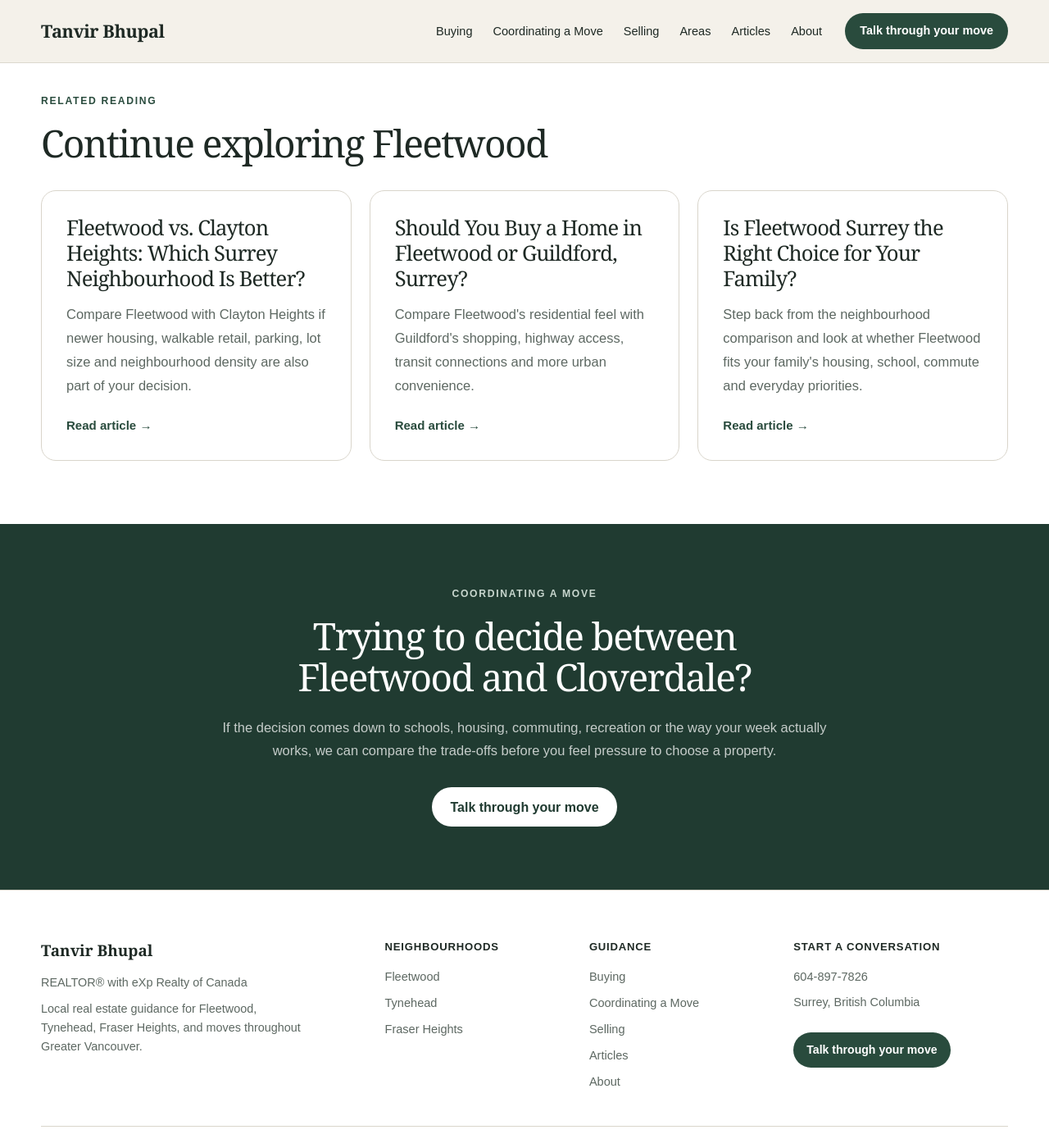
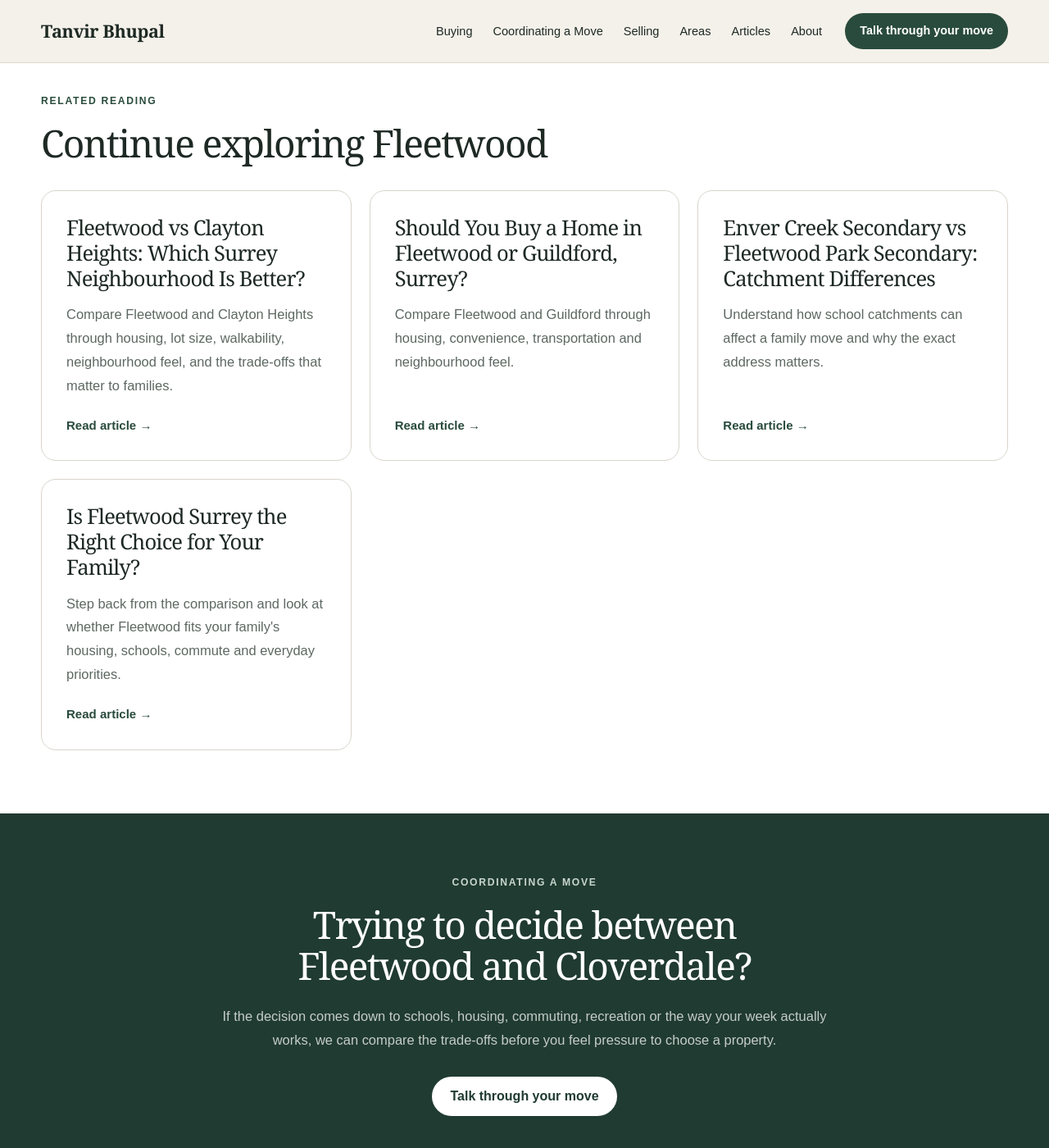
Before and after one commit to gvancouverhomes/tanvirbhupal-website, a Jekyll site: the page built from articles/fleetwood-vs-cloverdale-choosing-the-right-pocket-for-your-kids.md, in a window 1280 px wide and 1400 px high, scrolled down 4672 px. Shown: the whole window at 82% size. Built offline with Jekyll 4.4.1, drawn with Linux system fonts in a browser that asks for light colours.

Commit message:
Fix Clayton Heights link in Fleetwood vs Cloverdale
Updated related articles' titles, URLs, and summaries for clarity and consistency.

```diff
--- a/articles/fleetwood-vs-cloverdale-choosing-the-right-pocket-for-your-kids.md
+++ b/articles/fleetwood-vs-cloverdale-choosing-the-right-pocket-for-your-kids.md
@@ -14,15 +14,21 @@ articles_url: /articles/
 articles_canonical: "https://tanvirbhupal.com/articles/"
 quick_answer: "Fleetwood may suit families who want a more contained daily routine, established residential streets and improving rapid-transit access. Cloverdale may suit families who value a stronger historic community identity, varied housing pockets and access to major athletic facilities. The better choice depends on the exact school address, commute, housing trade-offs and how your family actually spends a normal week."
 related_articles:
-  - title: "Fleetwood vs. Clayton Heights: Which Surrey Neighbourhood Is Better?"
-    url: /articles/fleetwood-vs-clayton-heights/
-    summary: "Compare Fleetwood with Clayton Heights if newer housing, walkable retail, parking, lot size and neighbourhood density are also part of your decision."
+  - title: "Fleetwood vs Clayton Heights: Which Surrey Neighbourhood Is Better?"
+    url: /articles/fleetwood-vs-clayton-heights-which-surrey-neighbourhood-is-better/
+    summary: "Compare Fleetwood and Clayton Heights through housing, lot size, walkability, neighbourhood feel, and the trade-offs that matter to families."
+
   - title: "Should You Buy a Home in Fleetwood or Guildford, Surrey?"
     url: /articles/should-you-buy-a-home-in-fleetwood-or-guildford-surrey/
-    summary: "Compare Fleetwood's residential feel with Guildford's shopping, highway access, transit connections and more urban convenience."
+    summary: "Compare Fleetwood and Guildford through housing, convenience, transportation and neighbourhood feel."
+
+  - title: "Enver Creek Secondary vs Fleetwood Park Secondary: Catchment Differences"
+    url: /articles/enver-creek-secondary-vs-fleetwood-park-secondary-catchment-differences/
+    summary: "Understand how school catchments can affect a family move and why the exact address matters."
+
   - title: "Is Fleetwood Surrey the Right Choice for Your Family?"
     url: /articles/is-fleetwood-surrey-the-right-choice-for-your-family/
-    summary: "Step back from the neighbourhood comparison and look at whether Fleetwood fits your family's housing, school, commute and everyday priorities."
+    summary: "Step back from the comparison and look at whether Fleetwood fits your family's housing, schools, commute and everyday priorities."
 cta_eyebrow: "Coordinating a Move"
 cta_heading: "Trying to decide between Fleetwood and Cloverdale?"
 cta_text: "If the decision comes down to schools, housing, commuting, recreation or the way your week actually works, we can compare the trade-offs before you feel pressure to choose a property."
```
